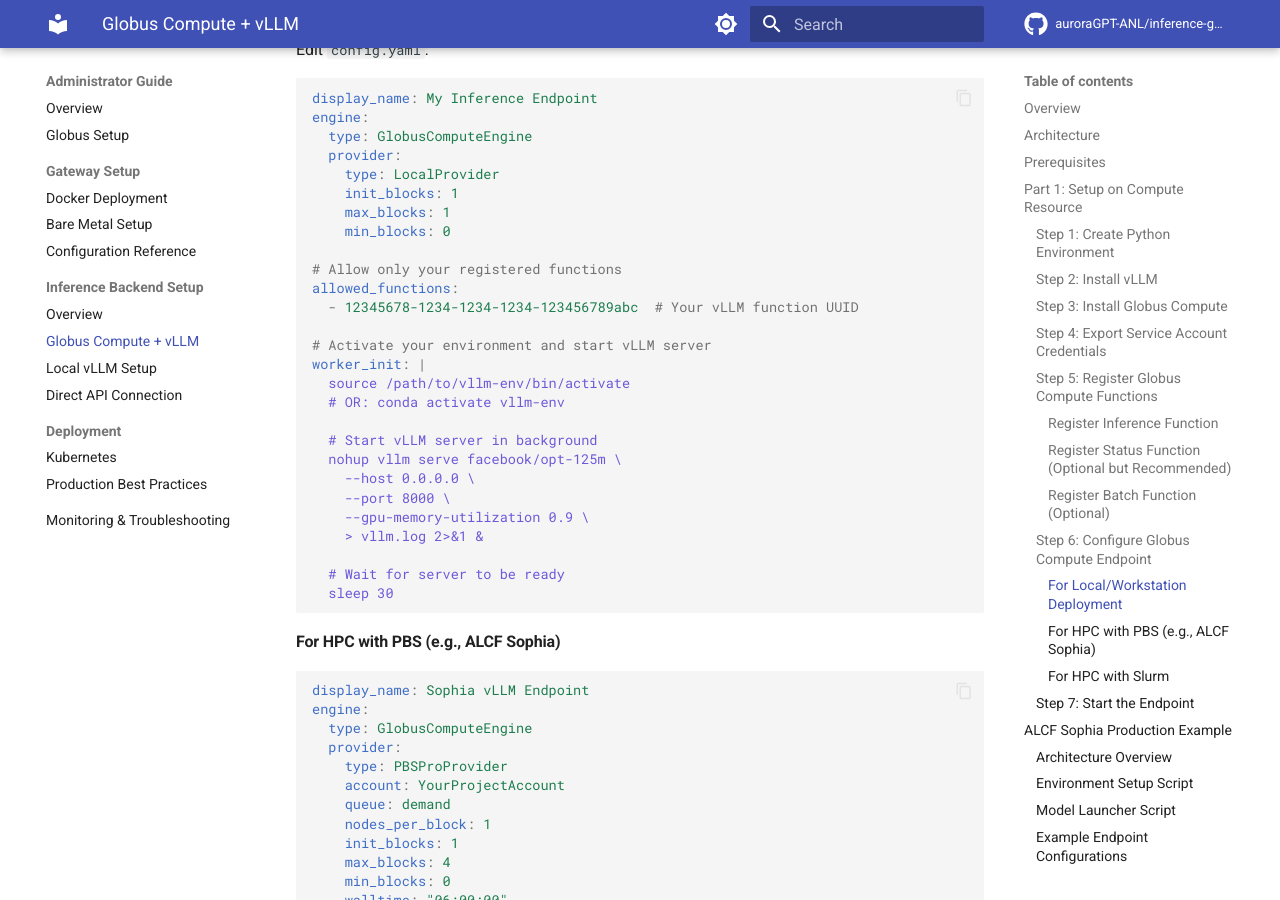
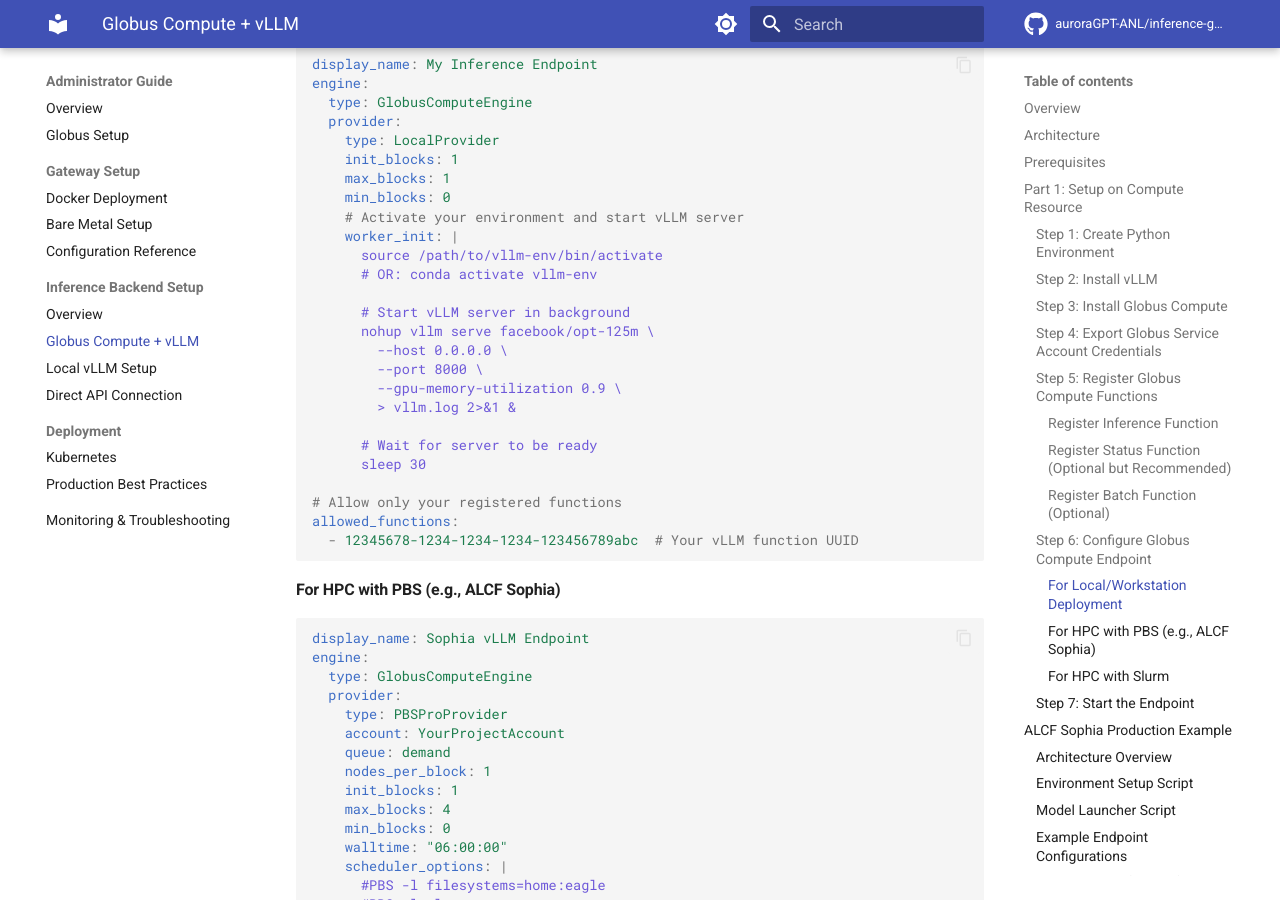
Before and after one commit to auroraGPT-ANL/inference-gateway, an MkDocs documentation site: the page built from docs/admin-guide/inference-setup/globus-compute.md, in a window 1280 px wide and 900 px high, scrolled down 4134 px. Built offline with MkDocs 1.6.1 and Material for MkDocs 9.7.7, drawn with Linux system fonts in a browser that asks for light colours; comment, search, counter and statistics services are not loaded; some of the changed text lies outside the part shown.

````diff
--- a/docs/admin-guide/inference-setup/globus-compute.md
+++ b/docs/admin-guide/inference-setup/globus-compute.md
@@ -72,7 +71,7 @@ pip install -e .
 pip install globus-compute-sdk globus-compute-endpoint
 ```
 
-### Step 4: Export Service Account Credentials
+### Step 4: Export Globus Service Account Credentials
 
 These are from your Gateway's Service Account application:
 
@@ -191,25 +190,24 @@ engine:
     init_blocks: 1
     max_blocks: 1
     min_blocks: 0
+    # Activate your environment and start vLLM server
+    worker_init: |
+      source /path/to/vllm-env/bin/activate
+      # OR: conda activate vllm-env
+
+      # Start vLLM server in background
+      nohup vllm serve facebook/opt-125m \
+        --host 0.0.0.0 \
+        --port 8000 \
+        --gpu-memory-utilization 0.9 \
+        > vllm.log 2>&1 &
+
+      # Wait for server to be ready
+      sleep 30
 
 # Allow only your registered functions
 allowed_functions:
   - 12345678-1234-1234-1234-123456789abc  # Your vLLM function UUID
-
-# Activate your environment and start vLLM server
-worker_init: |
-  source /path/to/vllm-env/bin/activate
-  # OR: conda activate vllm-env
-
-  # Start vLLM server in background
-  nohup vllm serve facebook/opt-125m \
-    --host 0.0.0.0 \
-    --port 8000 \
-    --gpu-memory-utilization 0.9 \
-    > vllm.log 2>&1 &
-
-  # Wait for server to be ready
-  sleep 30
 ```
 
 #### For HPC with PBS (e.g., ALCF Sophia)
````
Also changed, not shown: other parts of docs/admin-guide/inference-setup/globus-compute.md (+1 -2 lines).
